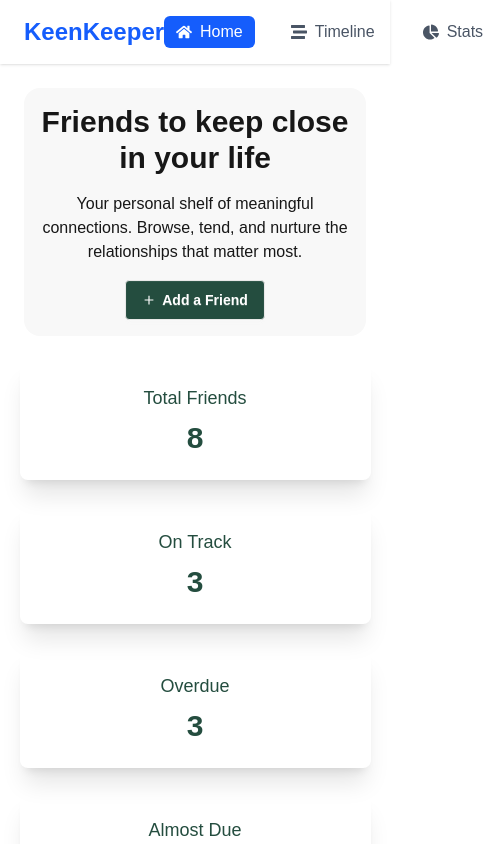
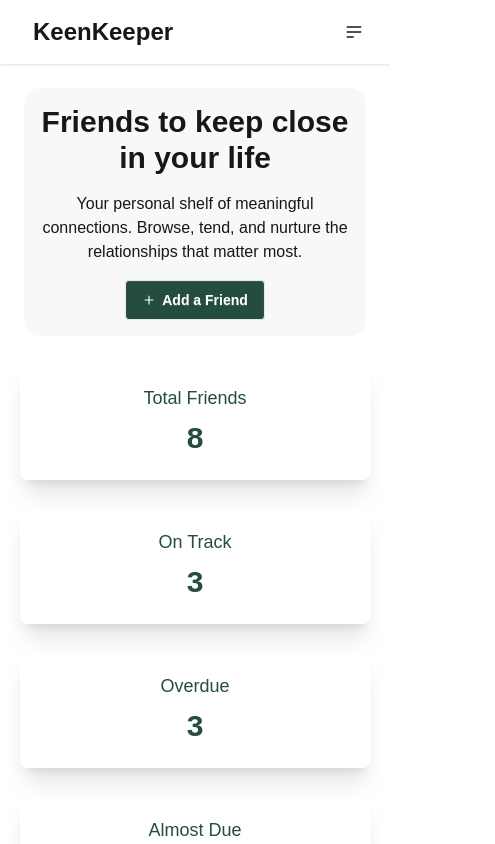
Before and after one commit to ShahidurRahman2/super-keen-keeper, a Next.js app: page / in a window 390 px wide. Shown: the top 844 px of the page, 495 px wide, since content can reach past the window. Built offline with nearby package versions, Linux system fonts and the light colour scheme.

Commit message:
costomize navbar added

```diff
--- a/package.json
+++ b/package.json
@@ -14,6 +14,7 @@
     "react-dom": "19.2.4",
     "react-hot-toast": "^2.6.0",
     "react-icons": "^5.6.0",
+    "react-toastify": "^11.0.5",
     "recharts": "^3.8.1"
   },
   "devDependencies": {
--- a/src/app/friends/[id]/page.js
+++ b/src/app/friends/[id]/page.js
@@ -9,7 +9,7 @@
 import { IoCallOutline } from "react-icons/io5";
 import { MdOutlineMessage } from "react-icons/md";
 import { IoVideocamOutline } from "react-icons/io5";
-
+import { toast } from "react-toastify";
 
 
 export default function FriendDetails() {
@@ -100,18 +100,31 @@
                     <h2 className="font-bold mb-2">Quick Check-In</h2>
 
                     <div className="flex gap-2">
-                        <button className="btn " onClick={() => addTimeline("Call", friend.name)}>
+                        <button className="btn " onClick={() => {
+                            addTimeline("Call", friend.name);
+                            toast.success(`Call with ${friend.name}`);
+                        }}>
                             <IoCallOutline /> Call
                         </button>
 
 
-                        <button className="btn " onClick={() => addTimeline("Text", friend.name)}>
-                            <MdOutlineMessage />  Text
+                        <button
+                            className="btn" onClick={() => {
+                                addTimeline("Text", friend.name);
+                                toast.info(`Text with ${friend.name}`);
+                            }}
+                        >
+                            <MdOutlineMessage /> Text
                         </button>
 
-                        <button className="btn " onClick={() => addTimeline("Video", friend.name)}>
+                        <button className="btn " onClick={() => {
+                            addTimeline("Video", friend.name);
+                            toast(`Video with ${friend.name}`);
+                        }}>
                             <IoVideocamOutline />   Video
                         </button>
+
+
                     </div>
                 </div>
 
--- a/src/app/layout.js
+++ b/src/app/layout.js
@@ -3,7 +3,8 @@
 import Navbar from "@/components/Navbar";
 import Footer from "@/components/Footer";
 import { GlobalProvider } from "@/context/GlobalContext";
-
+import { ToastContainer } from "react-toastify";
+import "react-toastify/dist/ReactToastify.css";
 
 
 export default function RootLayout({ children }) {
@@ -14,6 +15,7 @@
           <Navbar />
           <div className="min-h-screen">
             {children}
+            <ToastContainer position="top-right" autoClose={2000} />
           </div>
 
           <Footer></Footer>
--- a/src/components/Navbar.jsx
+++ b/src/components/Navbar.jsx
@@ -14,19 +14,22 @@
     ];
 
     return (
-        <nav className="flex justify-between items-center px-6 py-4 shadow bg-white">
+        <div className="navbar bg-base-100 shadow-sm px-4">
 
-            <Link href="/" className="text-2xl font-bold text-blue-600">
-                KeenKeeper
-            </Link>
+            {/* LEFT: Logo */}
+            <div className="navbar-start">
+                <Link href="/" className="btn btn-ghost text-2xl font-bold">
+                    KeenKeeper
+                </Link>
+            </div>
 
-            <div className="flex gap-6">
+            {/* RIGHT: Desktop Menu */}
+            <div className="navbar-end hidden md:flex gap-4">
                 {navLinks.map((link) => (
                     <Link
                         key={link.path}
                         href={link.path}
-                        className={`flex items-center gap-2 px-3 py-1 rounded-md
-              ${pathname === link.path
+                        className={`flex items-center gap-2 px-3 py-1 rounded-md ${pathname === link.path
                                 ? "bg-blue-600 text-white"
                                 : "text-gray-600 hover:text-blue-600"
                             }`}
@@ -36,6 +39,50 @@
                     </Link>
                 ))}
             </div>
-        </nav>
+
+            {/* RIGHT: Mobile Dropdown */}
+            <div className="navbar-end md:hidden">
+                <div className="dropdown dropdown-end">
+                    <div tabIndex={0} role="button" className="btn btn-ghost btn-circle">
+                        {/* Hamburger Icon */}
+                        <svg
+                            xmlns="http://www.w3.org/2000/svg"
+                            className="h-5 w-5"
+                            fill="none"
+                            viewBox="0 0 24 24"
+                            stroke="currentColor"
+                        >
+                            <path
+                                strokeLinecap="round"
+                                strokeLinejoin="round"
+                                strokeWidth="2"
+                                d="M4 6h16M4 12h16M4 18h7"
+                            />
+                        </svg>
+                    </div>
+
+                    <ul
+                        tabIndex={0}
+                        className="menu menu-sm dropdown-content mt-3 w-52 p-2 shadow bg-base-100 rounded-box"
+                    >
+                        {navLinks.map((link) => (
+                            <li key={link.path}>
+                                <Link
+                                    href={link.path}
+                                    className={`flex items-center gap-2 ${pathname === link.path
+                                            ? "bg-blue-600 text-white"
+                                            : ""
+                                        }`}
+                                >
+                                    {link.icon}
+                                    {link.name}
+                                </Link>
+                            </li>
+                        ))}
+                    </ul>
+                </div>
+            </div>
+
+        </div>
     );
 }
```
Also changed, not shown: 1 other file (tests, documents, lock files or other folders).
